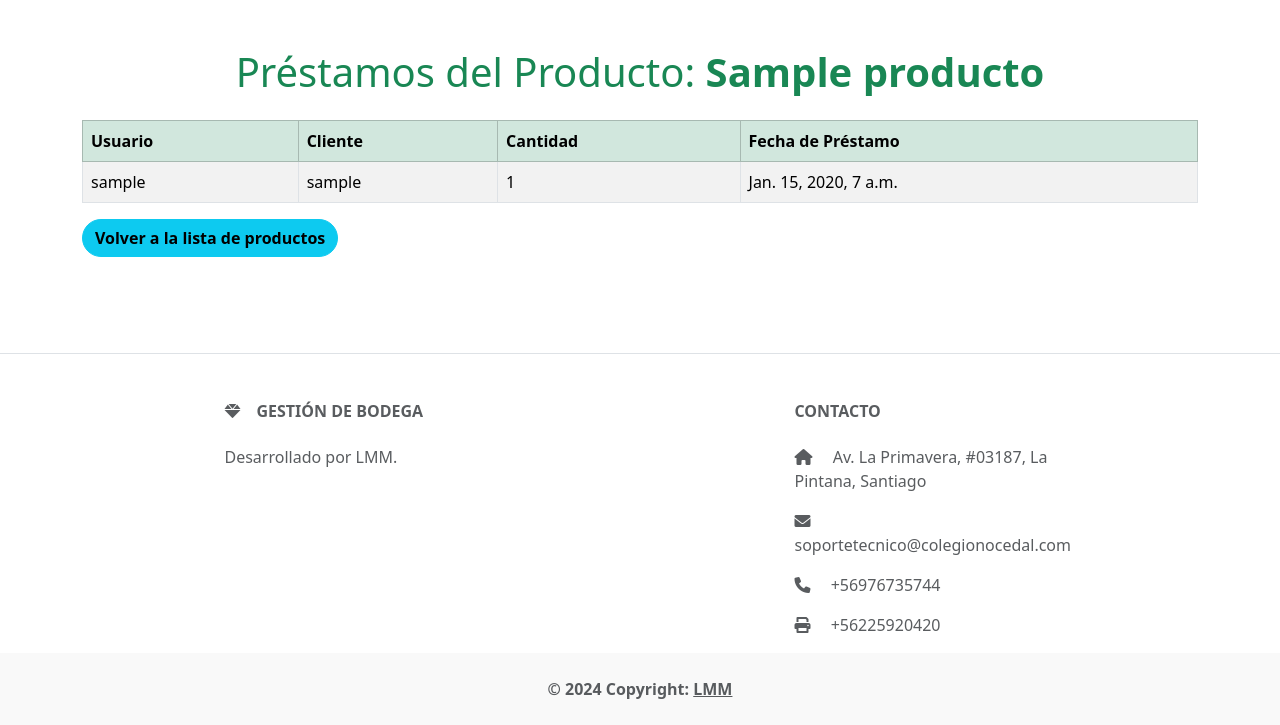
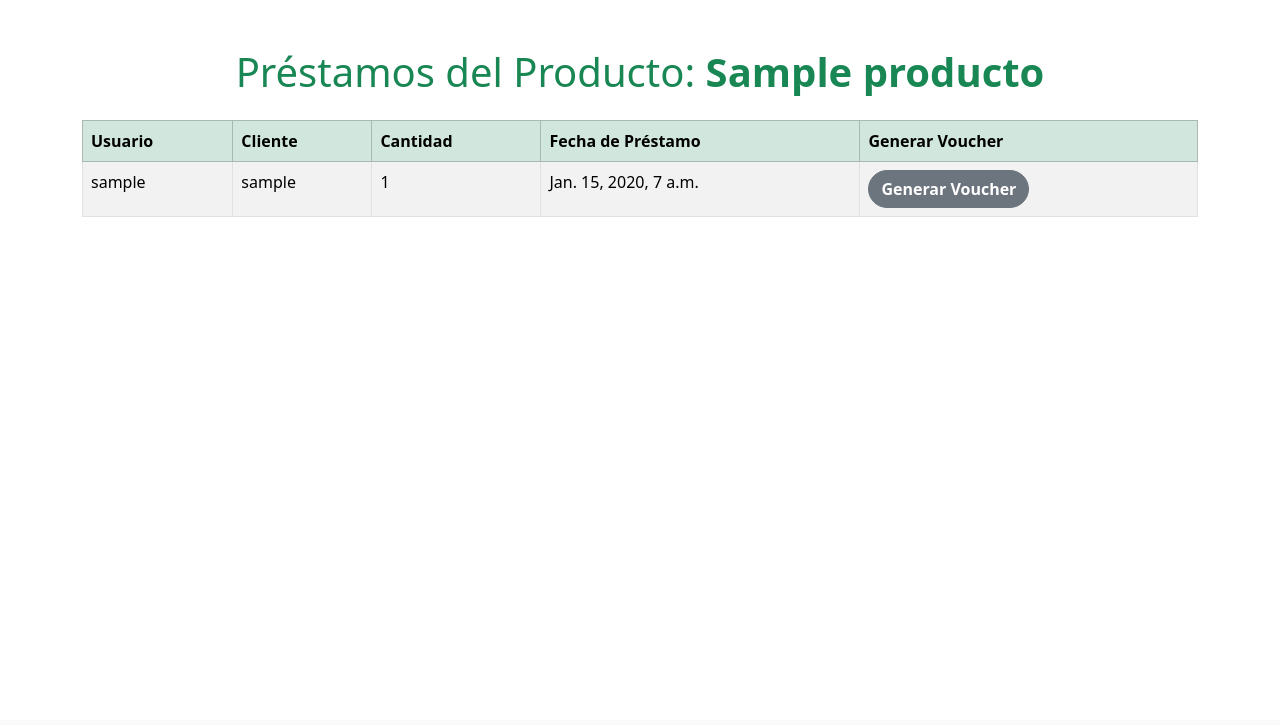
Before and after one commit to lmendozam1983/bodegalmm24, a Django app: page /producto/templates/1/prestamos_producto/ in a window 1280 px wide. Shown: the part 80-805 px from the top of the page. After the commit the page ends 297 px from the top, so only its background shows below. Run offline with Django 5.2, Linux system fonts and the light colour scheme; a user stored in the database is signed in; tables that the repository leaves empty hold one stand-in row (values such as "Sample post"); some libraries are stand-ins or nearby versions.

Commit message:
octavo commit

```diff
--- a/producto/templates/prestamos_producto.html
+++ b/producto/templates/prestamos_producto.html
@@ -1,7 +1,40 @@
 {% extends "base.html" %}
 {% block content %}
+{% include "menu.html" %}
 
-{% include "menu.html" %}
+
+<!DOCTYPE html>
+<html lang="en">
+
+<head>
+    <meta charset="UTF-8">
+    <meta name="viewport" content="width=device-width, initial-scale=1.0">
+    <title>Document</title>
+    <style>
+        .voucher {
+            font-family: Arial, sans-serif;
+            margin: 100px;
+            padding: 10px;
+            border: 2px solid #ccc;
+            border-radius: 20px;
+            box-shadow: 0 0 10px rgba(0, 0, 0, 0.2);
+            width: 300px;
+            background-color: #f9f9f9;
+        }
+
+        .container {
+            margin-bottom: 50px;
+            /* Ajusta este valor según lo necesites */
+        }
+
+        footer {
+            margin-top: 50px;
+            /* Asegura que haya espacio entre la tabla y el footer */
+        }
+    </style>
+</head>
+
+<body>
     <div class="container my-5">
         <h1 class="text-center mb-4 text-success ">Préstamos del Producto: <b>{{ producto.nombre }}</b></h1>
 
@@ -13,7 +46,7 @@
                     <th><b>Cliente</b></th>
                     <th><b>Cantidad</b></th>
                     <th><b>Fecha de Préstamo</b></th>
-                <!--<th><b>Generar Voucher</b></th>-->
+                    <th><b>Generar Voucher</b></th>
                 </tr>
             </thead>
             <tbody>
@@ -23,13 +56,9 @@
                     <td>{{ prestamo.usuario_destino }}</td>
                     <td>{{ prestamo.cantidad }}</td>
                     <td>{{ prestamo.fecha_prestamo }}</td>
-                    <!--<td>
-                        {% if prestamo.notificacion %}
-                            <a href="{% url 'generar_voucher' prestamo.notificacion.id %}" class="btn btn-primary fs-7 py-2 px-2 rounded-pill">
-                                Generar Voucher
-                            </a>
-                        {% endif %}
-                    </td>-->
+                    <!-- Cambié el id a una clase para que todos los botones puedan tener el mismo comportamiento -->
+                    <td><button class="generateVoucher btn btn-secondary rounded-pill"><b>Generar Voucher</b></button>
+                    </td>
                 </tr>
                 {% empty %}
                 <tr>
@@ -38,9 +67,57 @@
                 {% endfor %}
             </tbody>
 
-    </table>
+            <!-- Aquí cada 'voucherContent' se mantiene asociado a cada prestamo -->
+            {% for prestamo in prestamos %}
+            <div id="voucherContent_{{ forloop.counter }}" class="voucherContent d-none">
+                <div style="padding: 20px; border: 1px solid #000; width: 300px;">
+                    <div style="display: flex; align-items: center; margin-bottom: 10px;">
+                        <h2 style="margin-right: 10px;">Voucher Pañol</h2>
+                        <img src="https://www.nocedal.cl/wp/wp-content/uploads/2020/09/x1.jpg" alt="placeholder"
+                            style="height: 50px;">
+                    </div>
+                    <p><strong>Cliente:</strong>{{ prestamo.usuario_destino }}</p>
+                    <p><strong>Artículo Prestado:</strong> {{ producto.nombre }}</p>
+                    <p><strong>Cantidad:</strong> {{ prestamo.cantidad }}</p>
+                    <p><strong>Fecha de Préstamo:</strong> {{ prestamo.fecha_prestamo }}</p>
+                    <p><strong>Firmado por:</strong> {{ prestamo.usuario.username }}</p>
+                </div>
+            </div>
+            {% endfor %}
 
-    <a href="{% url 'lista_productos' %}" class="btn btn-info rounded-pill"><b>Volver a la lista de productos</b></a>
+            <script>
+                // Obtén todos los botones con la clase 'generateVoucher'
+                var botones = document.querySelectorAll('.generateVoucher');
+
+                botones.forEach(function (boton, index) {
+                    boton.addEventListener('click', function () {
+                        // Obtén el contenido del voucher correspondiente
+                        var voucherContent = document.getElementById('voucherContent_' + (index + 1)).innerHTML;
+
+                        // Abre una nueva ventana para imprimir
+                        var printWindow = window.open('', '', 'height=600,width=800');
+
+                        // Escribe el contenido del voucher y el estilo necesario
+                        printWindow.document.write('<html><head><title>Voucher Pañol</title>');
+                        printWindow.document.write('<style>');
+                        printWindow.document.write('body { font-family: Arial, sans-serif; }');  // Asegura que se usa la fuente que necesitas
+                        printWindow.document.write('h3 { font-family: Arial, sans-serif; }');
+                        printWindow.document.write('p { font-family: Arial, sans-serif; }');
+                        printWindow.document.write('</style></head><body>');
+                        printWindow.document.write(voucherContent);
+                        printWindow.document.write('</body></html>');
+
+                        // Cierra el documento y lanza la impresión
+                        printWindow.document.close();
+                        printWindow.print();
+                    });
+                });
+
+            </script>
     </div>
-{% include "footer.html" %}
+
+
     {% endblock %}
+</body>
+
+</html>
```
Lines whose indentation alone changed are shown as unchanged.
